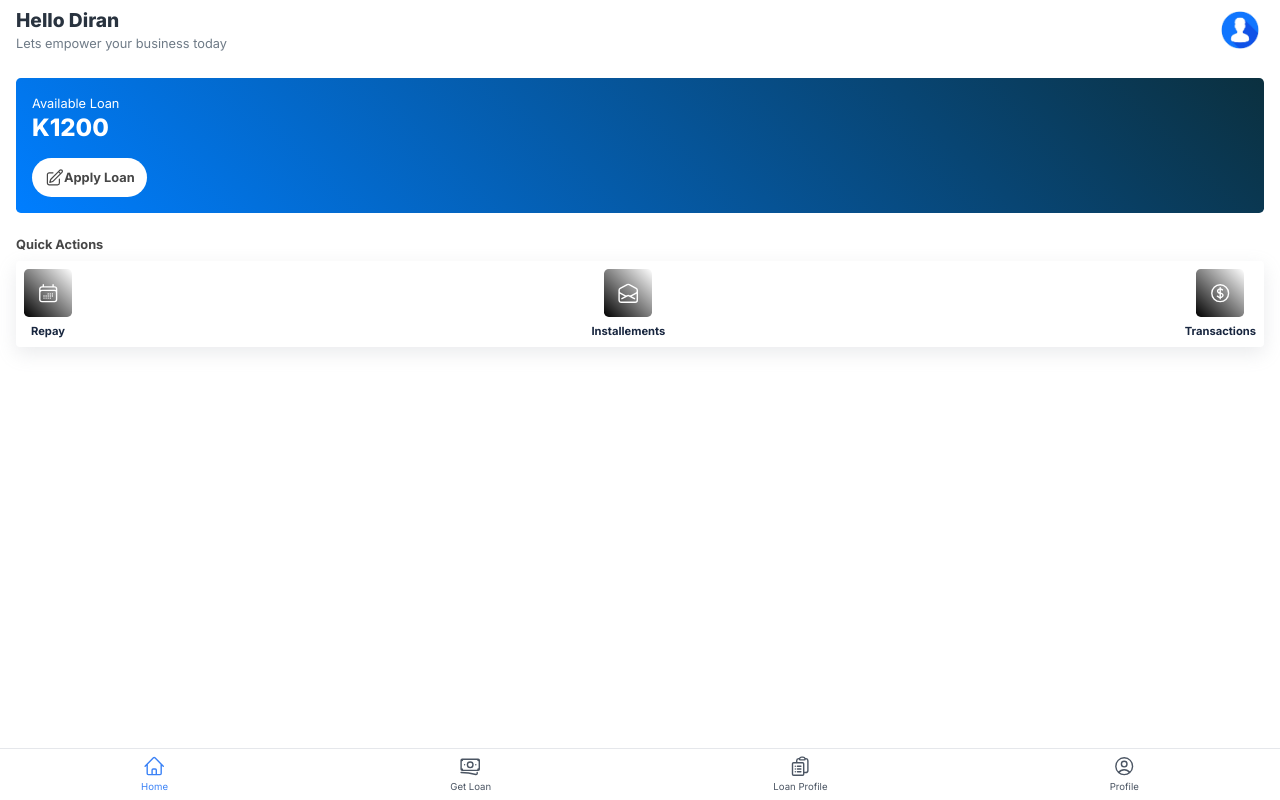
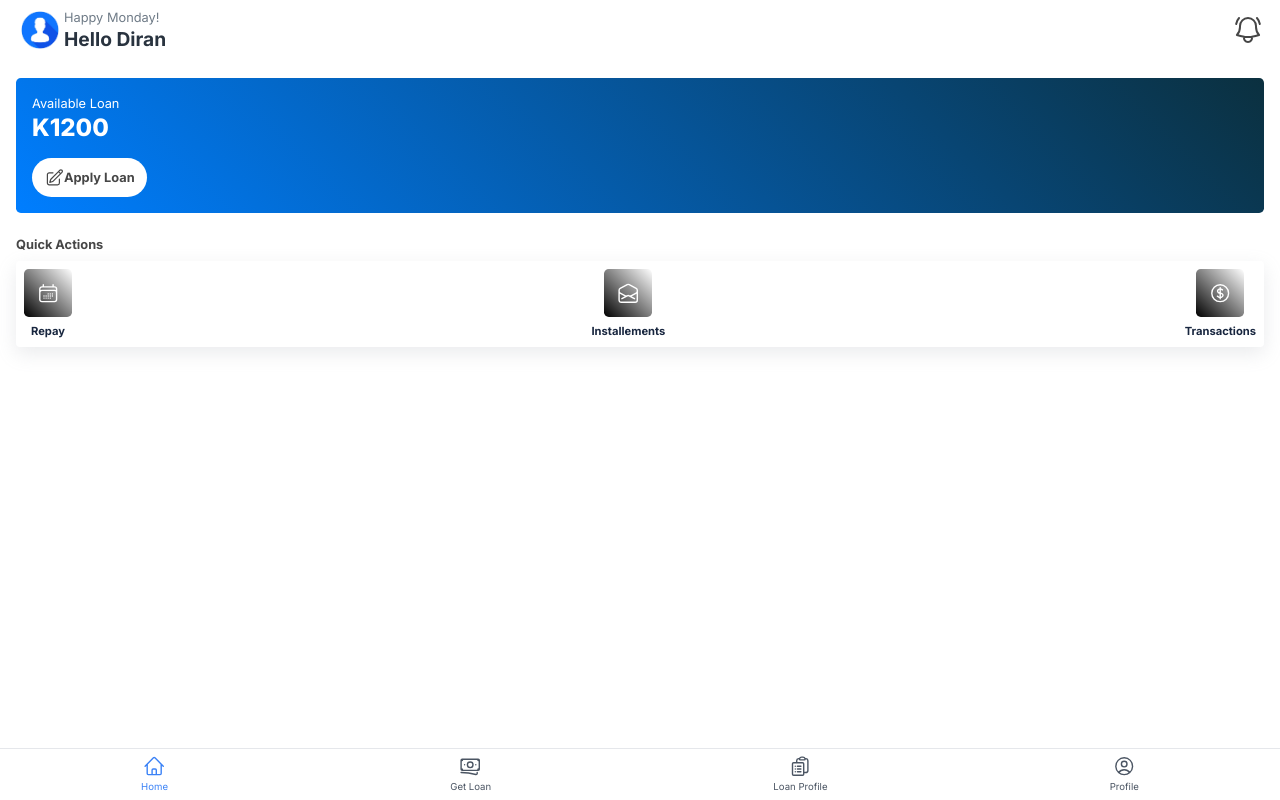
Before and after one commit to DiranDesai/LoanApp, a React (Vite) app: page / in a window 1280 px wide. Built offline with nearby package versions, Linux system fonts and the light colour scheme.

Commit message:
Updating codebase

```diff
--- a/src/components/ProfileBanner.jsx
+++ b/src/components/ProfileBanner.jsx
@@ -2,15 +2,19 @@ import React from 'react'
 import { Link } from 'react-router-dom'
 import admin from "../assets/admin.jpg"
 import user1 from "../assets/user1.png"
+import {BellAlertIcon} from '@heroicons/react/24/outline';
 
 function ProfileBanner() {
   return (
     <div className="flex items-center justify-between">
-        <div>
-            <h2 className="font-extrabold text-2xl text-[rgb(41,51,63)]">Hello Diran</h2>
-            <p className="text-[#6f7b87]">Lets empower your business today</p>
+        <div className="flex items-center justify-between">
+            <Link to="/profile"><img src={user1} className="rounded-full w-[60px] h-[60px]" alt="" /></Link>
+            <div>
+              <p className="text-[#6f7b87]">Happy Monday!</p>
+              <h2 className="font-bold text-2xl text-[rgb(41,51,63)]">Hello Diran</h2>
+            </div>
         </div>
-        <Link to="/profile"><img src={user1} className="rounded-full w-[60px] h-[60px]" alt="" /></Link>
+        <BellAlertIcon className="w-10 h-10"/>
     </div>
   )
 }
```
